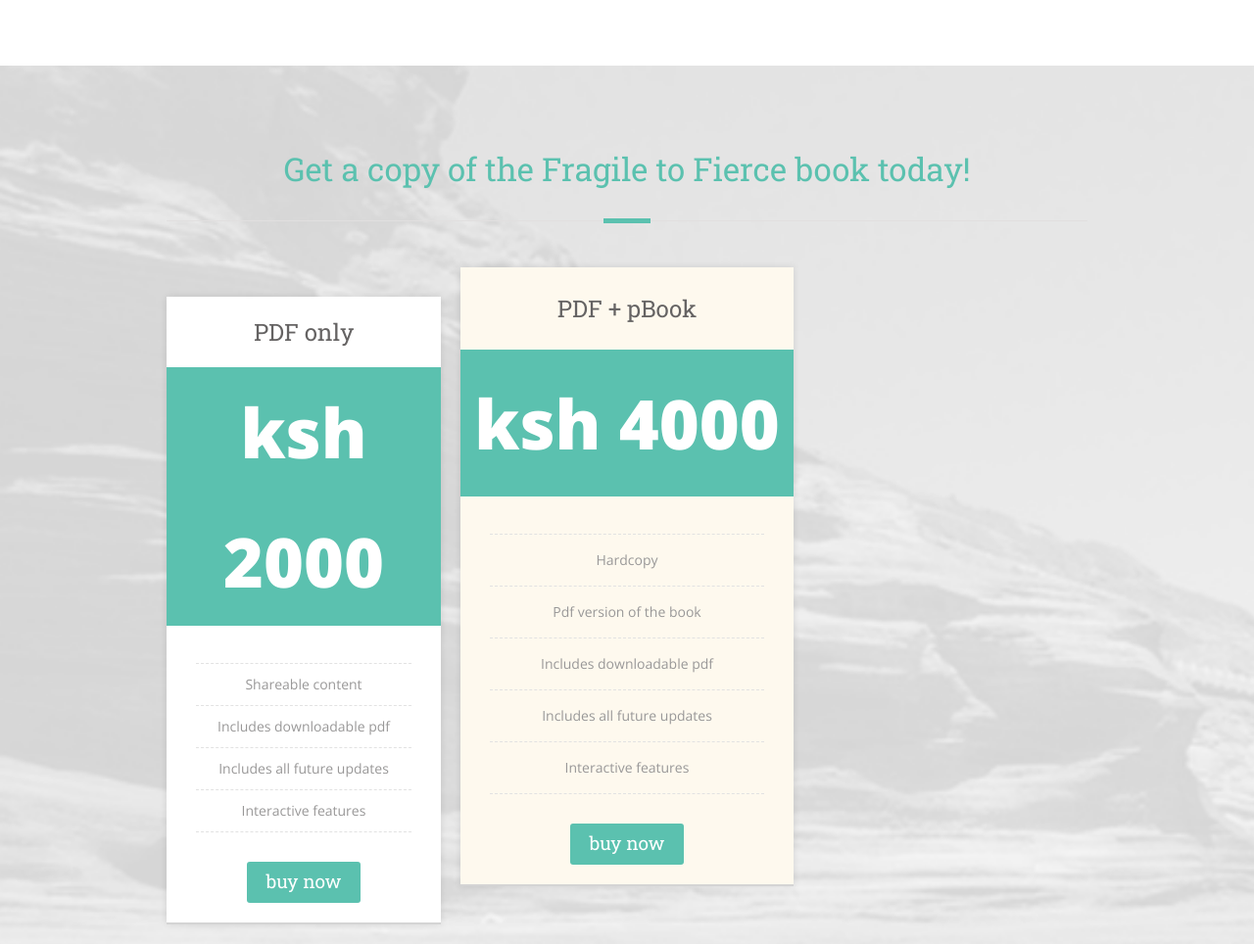
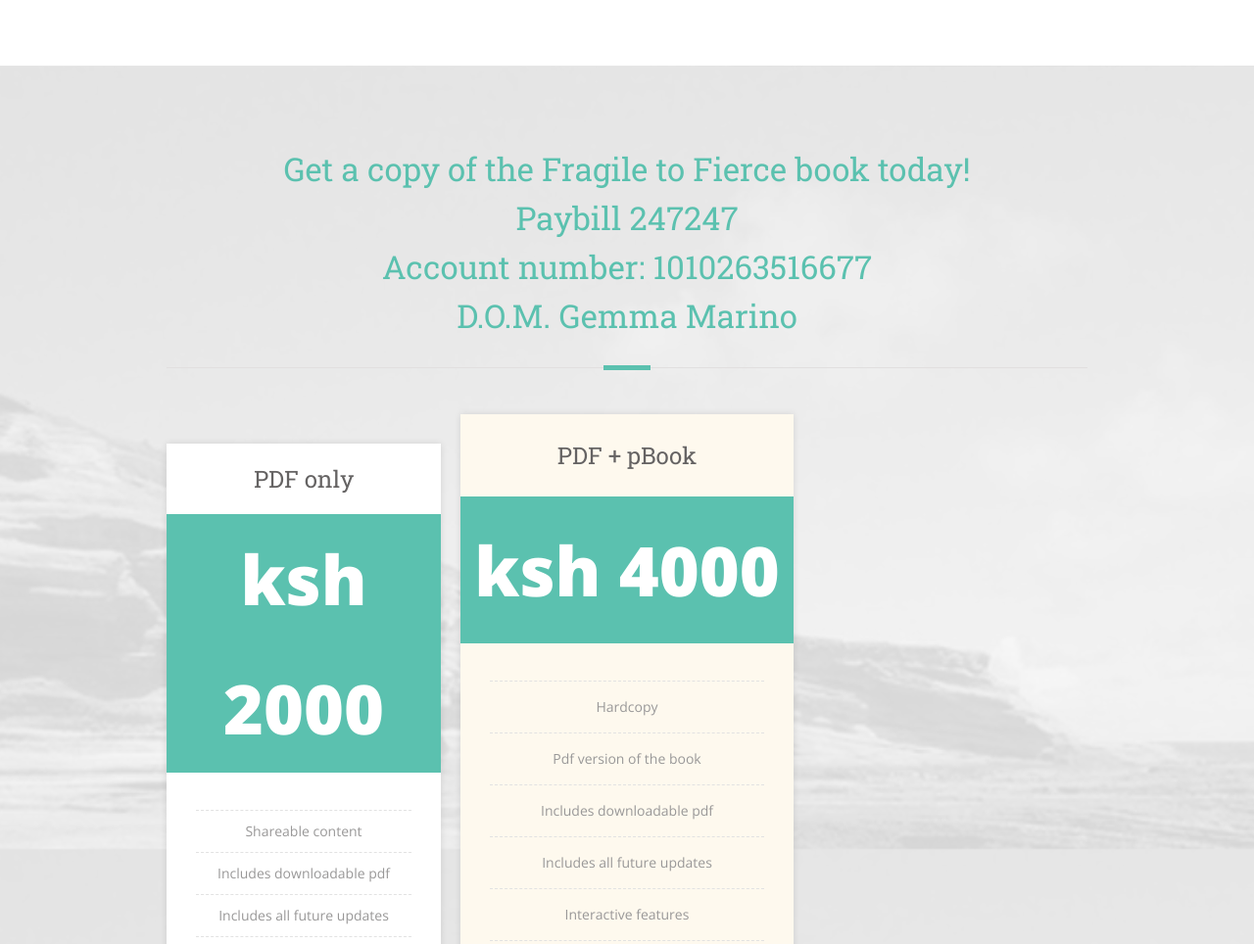
Before and after one commit to eyern/marino, a plain HTML site: page index.html in a window 1280 px wide. Shown: the part 4802-5766 px from the top of the page at 98% size. Drawn offline with nearby package versions, Linux system fonts and the light colour scheme; a script that the page names is missing.

Commit message:
payment details

```diff
--- a/index.html
+++ b/index.html
@@ -705,7 +705,7 @@
 
 				<!-- Section Title -->
 				<div class="sixteen columns">
-					<h1 class="section-title dark">Get a copy of the Fragile to Fierce book today!</h1>
+					<h1 class="section-title dark">Get a copy of the Fragile to Fierce book today! <br>Paybill 247247<br>Account number: 1010263516677<br>D.O.M. Gemma Marino</h1>
 					<span class="section-title-bullet"></span>
 				</div>
 
```
